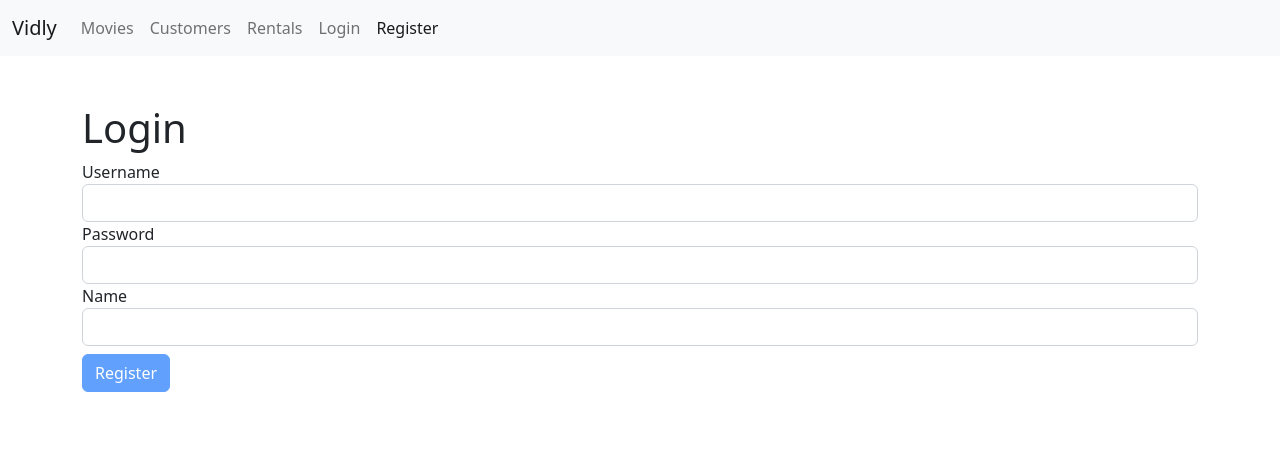
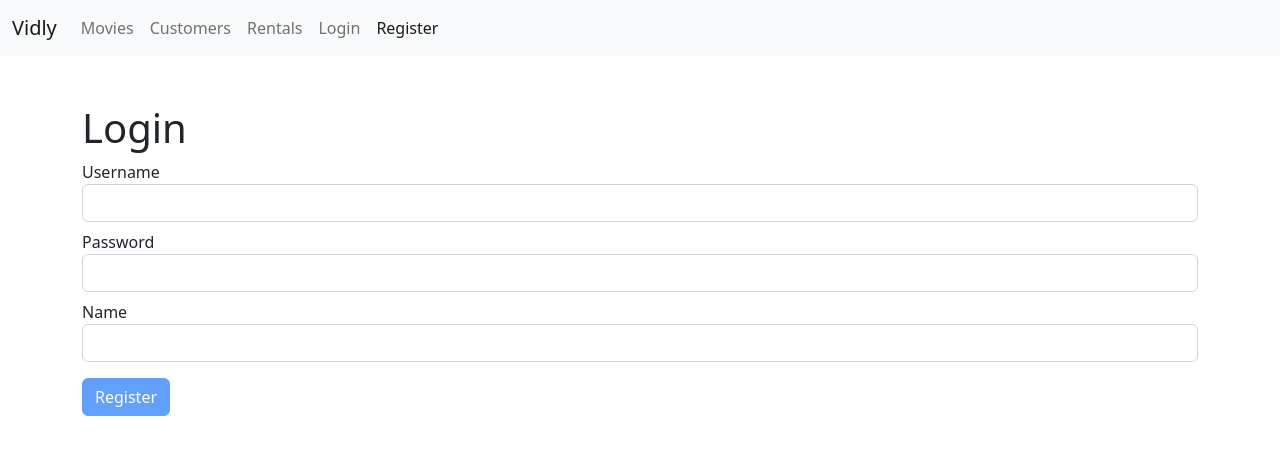
Before and after one commit to amexabee/vidly, a React (Create React App) app: page /register in a window 1280 px wide. Shown: the top 454 px of the page. Built offline with nearby package versions, Linux system fonts and the light colour scheme.

Commit message:
Fix margins

```diff
--- a/src/components/common/input.jsx
+++ b/src/components/common/input.jsx
@@ -1,6 +1,6 @@
 const Input = ({ name, label, error, ...rest }) => {
   return (
-    <div className="form-group">
+    <div className="form-group mb-2">
       <label htmlFor={name}>{label}</label>
       <input {...rest} className="form-control" id={name} />
       {error && <div className="alert alert-danger">{error}</div>}
--- a/src/components/movieForm.jsx
+++ b/src/components/movieForm.jsx
@@ -25,7 +25,7 @@ class MovieForm extends Form {
         <form onSubmit={this.handleSubmit}>
           {this.renderInput('title', 'Title')}
           <>
-            <label className="mt-2">Genre</label>
+            <label>Genre</label>
             <select className="form-select mb-2">
               <option selected></option>
               <option value="Action">Action</option>
```
